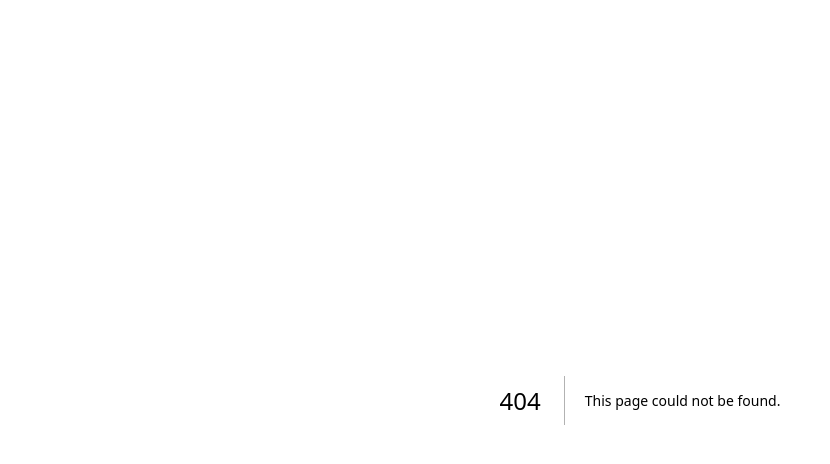
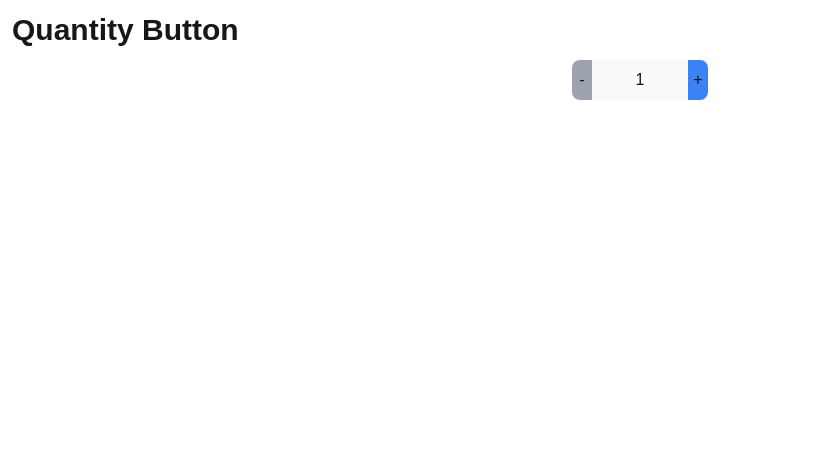
Before and after one commit to SantiagoCardenasX/cprg306-assignments, a Next.js app: page /week-4 in a window 1280 px wide. Before the commit this address had no page. Shown: the top 464 px of the page, without its empty margins (0-830 px from the left). Built offline with nearby package versions, Linux system fonts and the light colour scheme.

Commit message:
Week 4 Finished

```diff
--- a/app/page.js
+++ b/app/page.js
@@ -6,6 +6,7 @@ export default function Page() {
         <h1>CPRG 306: Web Development 2 - Assignments</h1>
         <p><Link href={"/week-2"}>Click to go to week 2</Link></p>
         <p><Link href={"/week-3"}>Click to go to week 3</Link></p>
+        <p><Link href={"/week-4"}>Click to go to week 4</Link></p>
       </main>
     );
   }
--- /dev/null
+++ b/app/week-4/new-item.js
@@ -0,0 +1,58 @@
+"use client";
+
+import { useState } from "react";
+
+export default function NewItem({}) {
+  const [quantity, setQuantity] = useState(1);
+
+  const increment = () => {
+    if (quantity >= 20) {
+      setQuantity(20);
+      alert("You have reached the maximum quantity of 20.");
+    } else {
+      setQuantity(quantity + 1);
+    }
+  };
+
+  const decrement = () => {
+    if (quantity <= 1) {
+      setQuantity(1);
+      alert("You have reached the minimum quantity of 1.");
+    } else {
+      setQuantity(quantity - 1);
+    }
+  };
+
+  return (
+    <div className="flex justify-center items-center">
+      <button
+        onClick={decrement}
+        className={` w-5 h-10 rounded-l-lg ${
+          quantity <= 1
+            ? "bg-gray-400"
+            : "bg-blue-500 hover:bg-blue-800 active:bg-gray-800"
+        }`}
+        disabled={quantity <= 1}
+      >
+        -
+      </button>
+      <input
+        type="text"
+        disabled
+        value={quantity}
+        className="text-center block w-24 px-4 h-10"
+      />
+      <button
+        onClick={increment}
+        className={`w-5 h-10 rounded-r-lg ${
+          quantity >= 20
+            ? "bg-gray-400" // Gray out and disable cursor when quantity >= 20
+            : "bg-blue-500 hover:bg-blue-800 active:bg-gray-800" // Normal state when quantity < 20
+        }`}
+        disabled={quantity >= 20} // Disable the button when quantity >= 20
+      >
+        +
+      </button>
+    </div>
+  );
+}
--- /dev/null
+++ b/app/week-4/page.js
@@ -0,0 +1,10 @@
+import NewItem from "../week-4/new-item";
+
+export default function Page() {
+  return (
+    <main>
+      <h1 className="text-3xl font-bold m-3">Quantity Button</h1>
+      <NewItem />
+    </main>
+  );
+}
```
